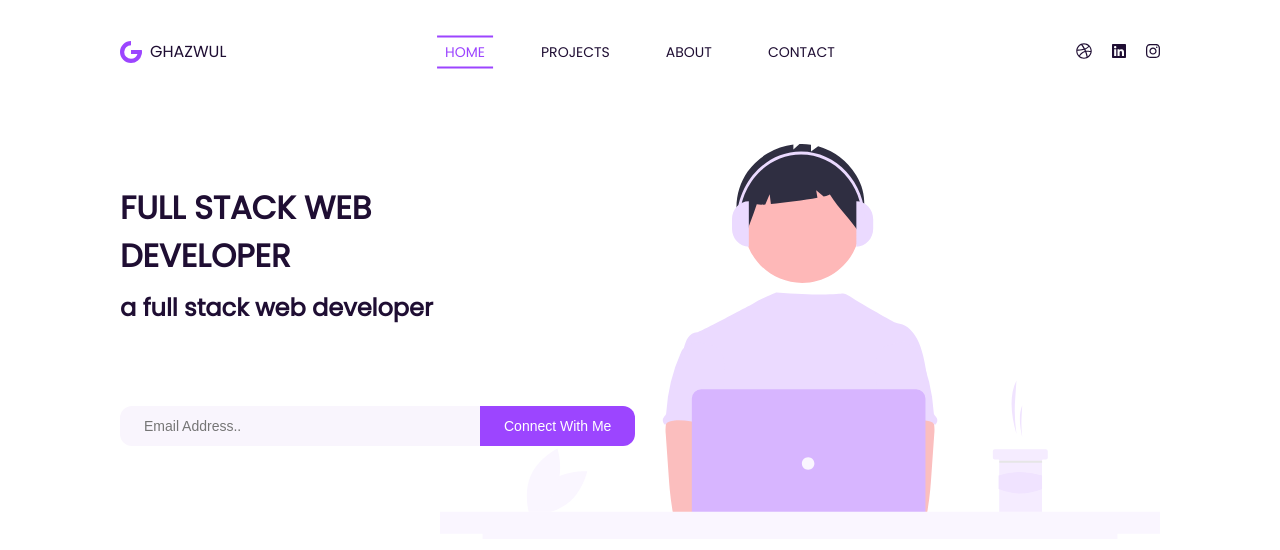
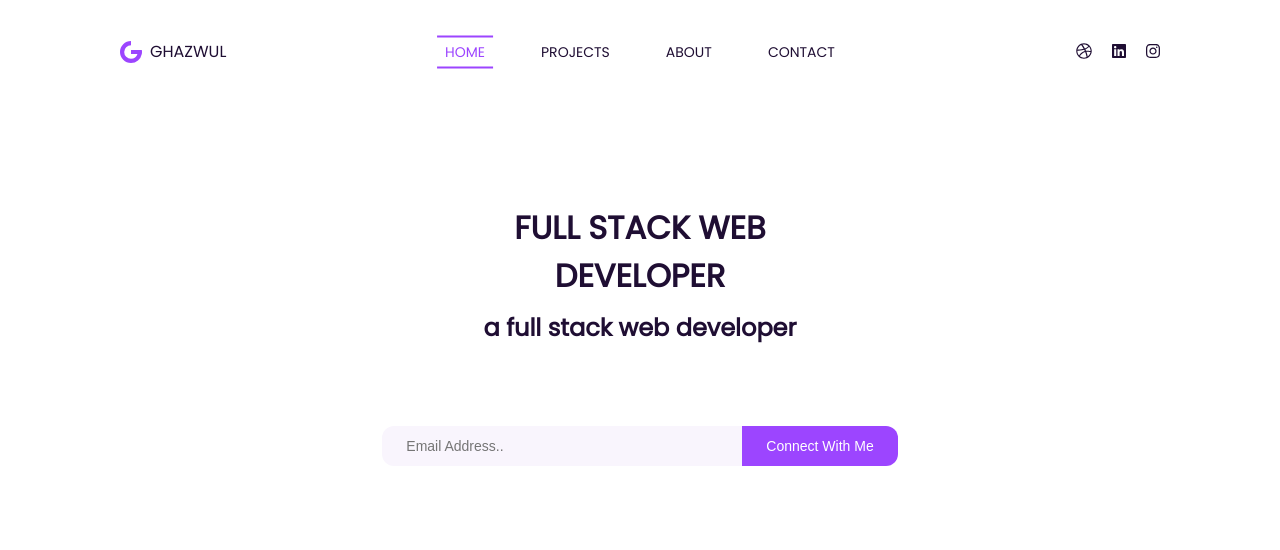
Before and after one commit to ghazwulshaf/portfolio, a Vue app: page / in a window 1280 px wide. Shown: the top 550 px of the page. Built offline with nearby package versions, Linux system fonts and the light colour scheme.

Commit message:
modif content

```diff
--- a/src/assets/css/contents/home.css
+++ b/src/assets/css/contents/home.css
@@ -1,4 +1,10 @@
-.content::before {
+.content {
+    display: flex;
+    flex-direction: column;
+    align-items: center;
+}
+
+/* .content::before {
     position: absolute;
     display: block;
     content: '';
@@ -9,20 +15,24 @@
     background-image: url(/src/assets/undraw_coding.svg);
     background-repeat: no-repeat;
     background-size: 720px;
-    /* background-position: 500px 0; */
-}
+} */
 
 .content__text {
-    margin-top: 80px;
+    margin-top: 100px;
     display: flex;
     flex-direction: column;
-    align-items: flex-start;
+    align-items: center;
     gap: 10px;
     width: 360px;
 }
 
 .text__title {
     text-transform: uppercase;
+    text-align: center;
+}
+
+.text__description {
+    text-align: center;
 }
 
 .content__form {
```
